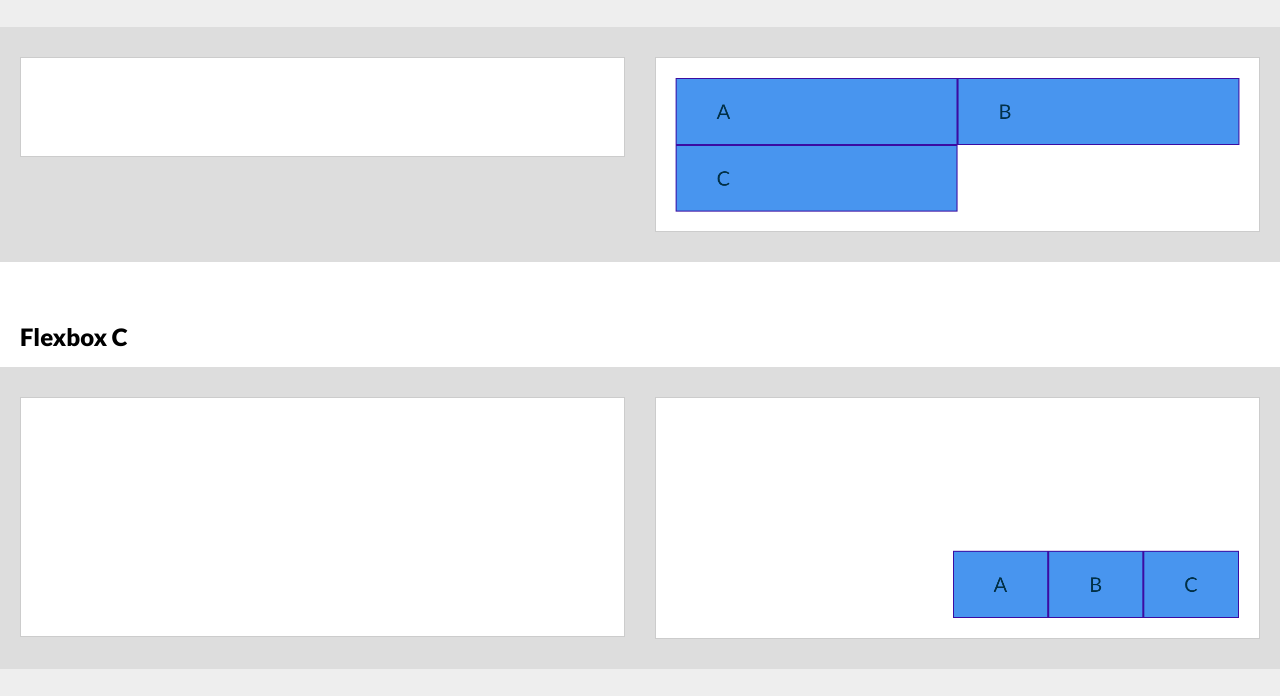
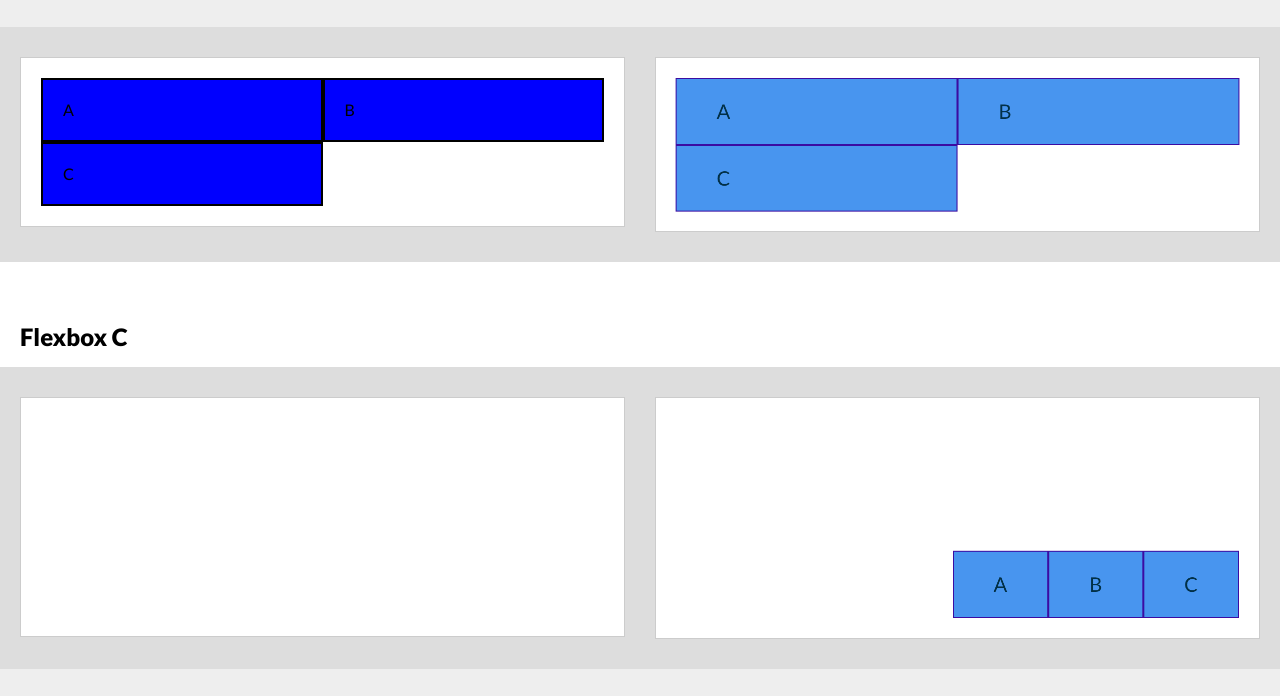
Before and after one commit to nbuntsch/examen-revision-imd21, a website built with Parcel: page src/index.html in a window 1280 px wide. Shown: the part 1340-2036 px from the top of the page. Built offline with nearby package versions, Linux system fonts and the light colour scheme.

Commit message:
flexbox b effectué

```diff
--- a/src/exercises/flexbox-b3.html
+++ b/src/exercises/flexbox-b3.html
@@ -1,3 +1,8 @@
 <div class="l-exercice" id="flexbox-b3">
   <!-- exercice ici -->
+  <div class="container">
+    <div class="boxes">A</div>
+    <div class="boxes">B</div>
+    <div class="boxes">C</div>
+  </div>
 </div>
--- a/src/scss/modules/_flexbox.scss
+++ b/src/scss/modules/_flexbox.scss
@@ -12,3 +12,16 @@
     padding: 25px;
   }
 }
+
+#flexbox-b3 {
+  .container {
+    display: flex;
+    flex-wrap: wrap;
+  }
+  .boxes {
+    background: blue;
+    width: 50%;
+    padding: 20px;
+    border: solid black 2px;
+  }
+}
```
